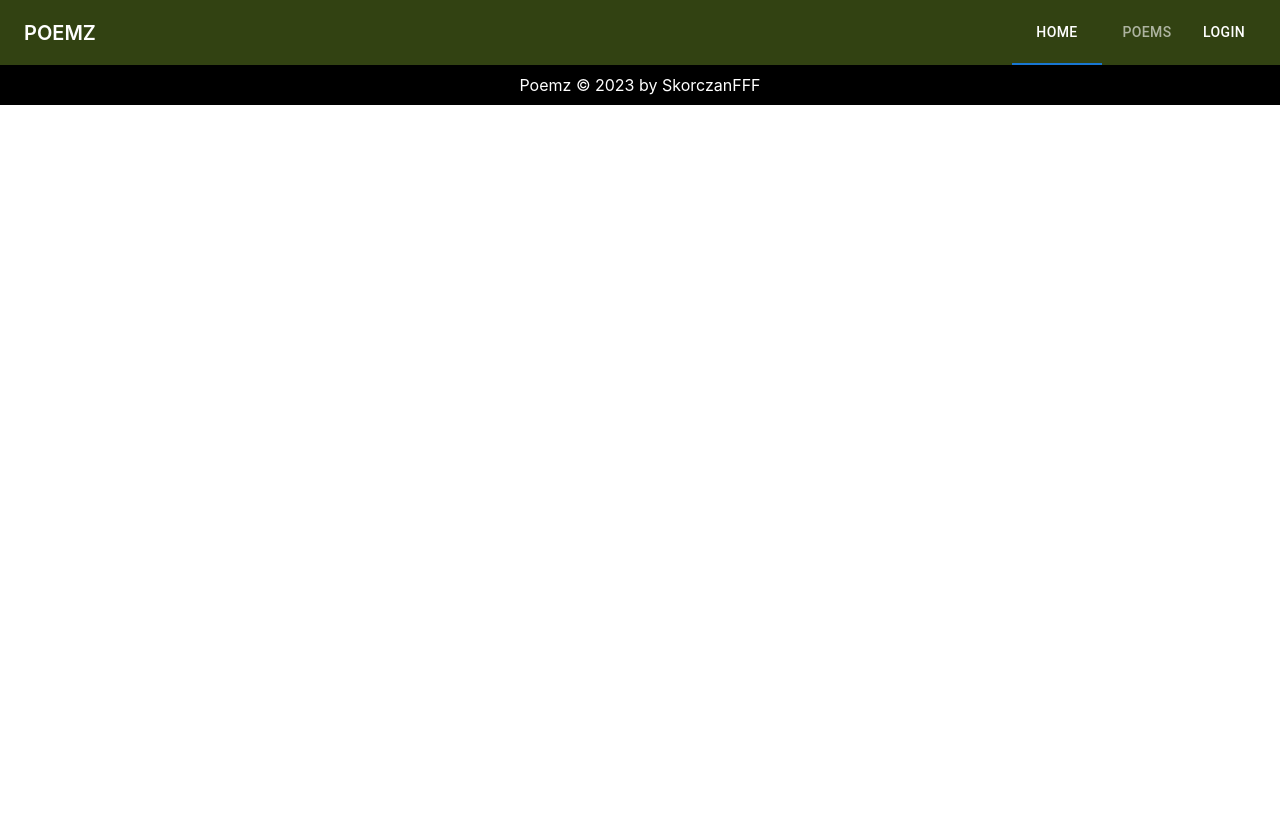
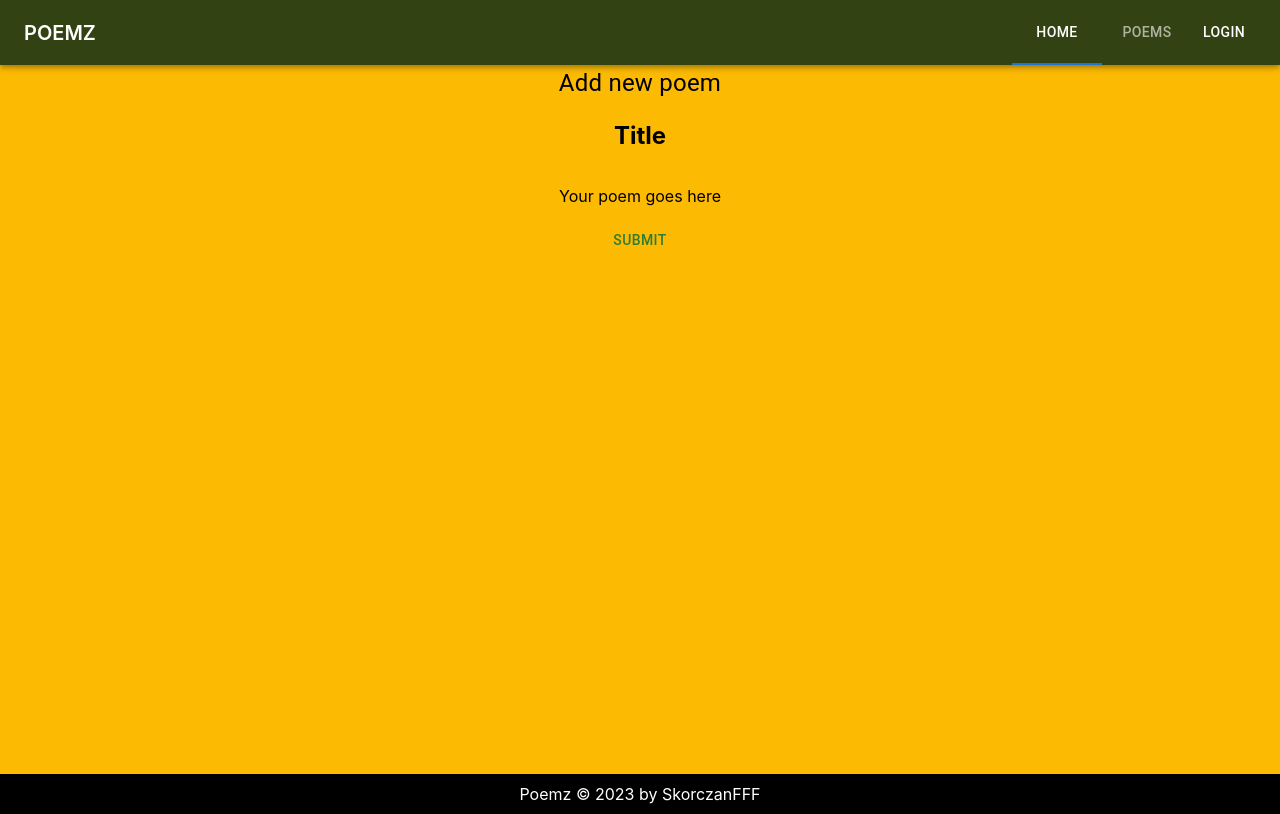
Before and after one commit to SkorczanFFF/poemz-mern-graphql, a React (Create React App) app in the folder poemz-frontend/: page /addPoem in a window 1280 px wide. Built offline with nearby package versions, Linux system fonts and the light colour scheme.

Commit message:
add: addPoem functionality

```diff
--- a/poemz-frontend/src/components/AddPoem/AddPoem.tsx
+++ b/poemz-frontend/src/components/AddPoem/AddPoem.tsx
@@ -1,7 +1,66 @@
-import { Box } from "@mui/material";
+import { Box, Button, Typography } from "@mui/material";
+import { addPoemStyles } from "../../styles/addPoem.styles";
+import { useRef } from "react";
+import { useMutation } from "@apollo/client";
+import { ADD_POEM } from "../../mutations/mutations";
 
 const AddPoem = () => {
-  return <Box></Box>;
+  const titleRef = useRef<HTMLHeadingElement | null>(null);
+  const contentRef = useRef<HTMLParagraphElement | null>(null);
+  const [addPoem] = useMutation(ADD_POEM);
+
+  const handleSubmit = async () => {
+    if (
+      titleRef.current &&
+      titleRef?.current?.innerText.trim().length > 1 &&
+      contentRef.current &&
+      contentRef?.current?.innerText
+    ) {
+      const title = titleRef?.current?.innerText;
+      const content = contentRef?.current?.innerText;
+      const date = new Date();
+      const user = JSON.parse(localStorage.getItem("userData") as string).id;
+      console.log(user);
+
+      try {
+        const res = await addPoem({
+          variables: {
+            title,
+            content,
+            date,
+            user,
+          },
+        });
+        console.log(res?.data);
+        alert("poem added successfully");
+      } catch (err) {
+        console.log(err);
+      }
+    }
+  };
+  return (
+    <Box sx={addPoemStyles.container}>
+      <Typography sx={addPoemStyles.heading}>Add new poem</Typography>
+      <form>
+        <Box sx={addPoemStyles.formContainer}>
+          <h2 ref={titleRef} contentEditable>
+            Title
+          </h2>
+          <p contentEditable ref={contentRef}>
+            Your poem goes here
+          </p>
+          <Button
+            color="success"
+            onClick={() => {
+              handleSubmit();
+            }}
+          >
+            Submit
+          </Button>
+        </Box>
+      </form>
+    </Box>
+  );
 };
 
 export default AddPoem;
--- a/poemz-frontend/src/components/Profile/Profile.tsx
+++ b/poemz-frontend/src/components/Profile/Profile.tsx
@@ -47,6 +47,13 @@ const Profile = () => {
         <Button sx={profileStyles.logoutUserButton} onClick={logout}>
           Logout
         </Button>
+        <Button
+          sx={profileStyles.addPoemButton}
+          onClick={() => navigate("/addPoem")}
+        >
+          {" "}
+          Add Poem
+        </Button>
       </Box>
     </div>
   );
--- a/poemz-frontend/src/mutations/mutations.ts
+++ b/poemz-frontend/src/mutations/mutations.ts
@@ -21,7 +21,7 @@ export const USER_SIGNUP = gql`
 `;
 
 export const USER_DELETE = gql`
-  mutation deleteUser($id: String!) {
+  mutation deleteUser($id: ID!) {
     deleteUser(id: $id) {
       id
       email
@@ -29,3 +29,16 @@ export const USER_DELETE = gql`
     }
   }
 `;
+
+export const ADD_POEM = gql`
+  mutation addPoem(
+    $title: String!
+    $content: String!
+    $date: String!
+    $user: ID!
+  ) {
+    addPoem(title: $title, content: $content, date: $date, user: $user) {
+      title
+    }
+  }
+`;
--- a/poemz-frontend/src/styles/addPoem.styles.ts
+++ b/poemz-frontend/src/styles/addPoem.styles.ts
@@ -7,8 +7,17 @@ type Styles = {
 export const addPoemStyles: Styles = {
   container: {
     display: "flex",
+    flexDirection: "column",
     minHeight: "88.6vh",
     backgroundColor: "#fcba03",
-    justifyContent: "center",
+    alignItems: "center",
+  },
+  heading: {
+    fontSize: "24px",
+  },
+  formContainer: {
+    display: "flex",
+    flexDirection: "column",
+    alignItems: "center",
   },
 };
--- a/poemz-frontend/src/styles/profile.styles.ts
+++ b/poemz-frontend/src/styles/profile.styles.ts
@@ -28,5 +28,13 @@ export const profileStyles: Styles = {
       backgroundColor: "orange",
       transitionDuration: "0.5",
     },
+    addPoemButton: {
+      backgroundColor: "#7f43ba",
+      color: "white",
+      ":hover": {
+        backgroundColor: "orange",
+        transitionDuration: "0.5",
+      },
+    },
   },
 };
```
